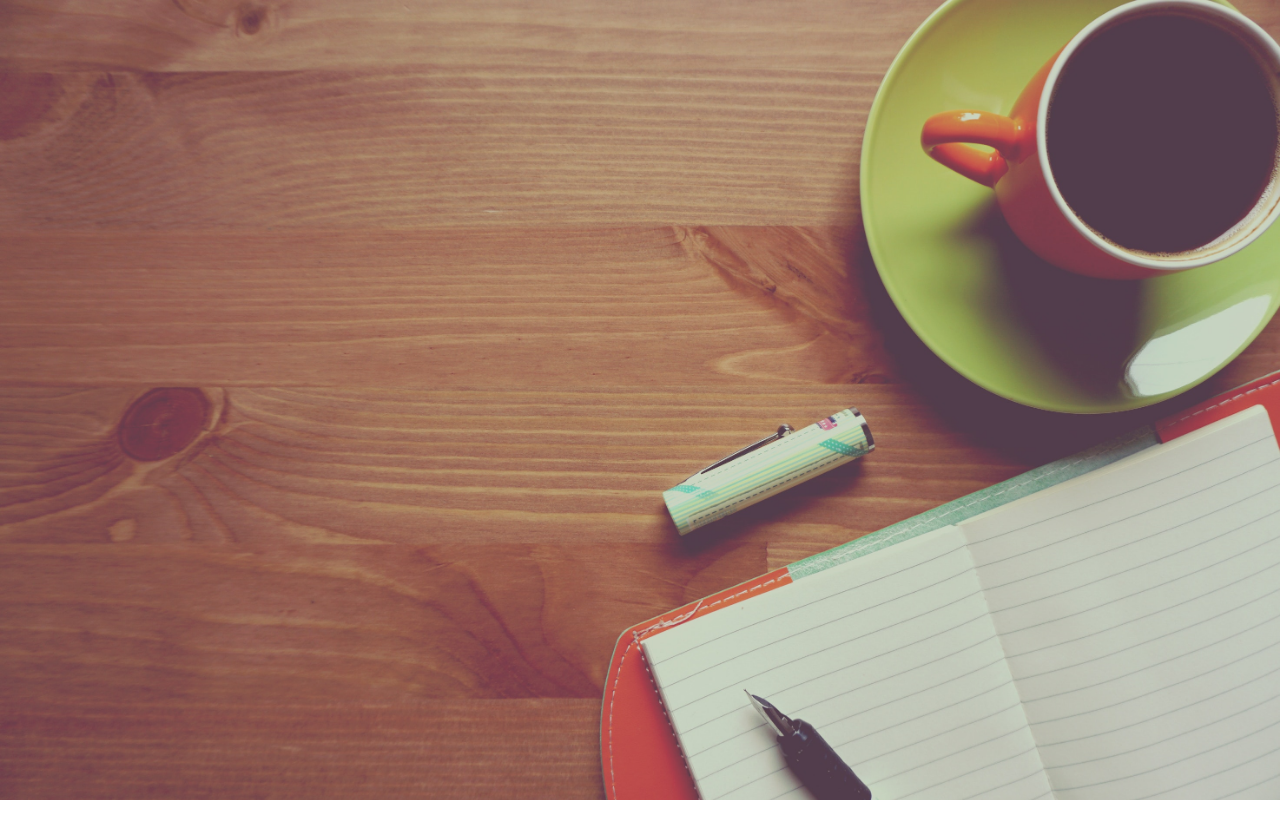
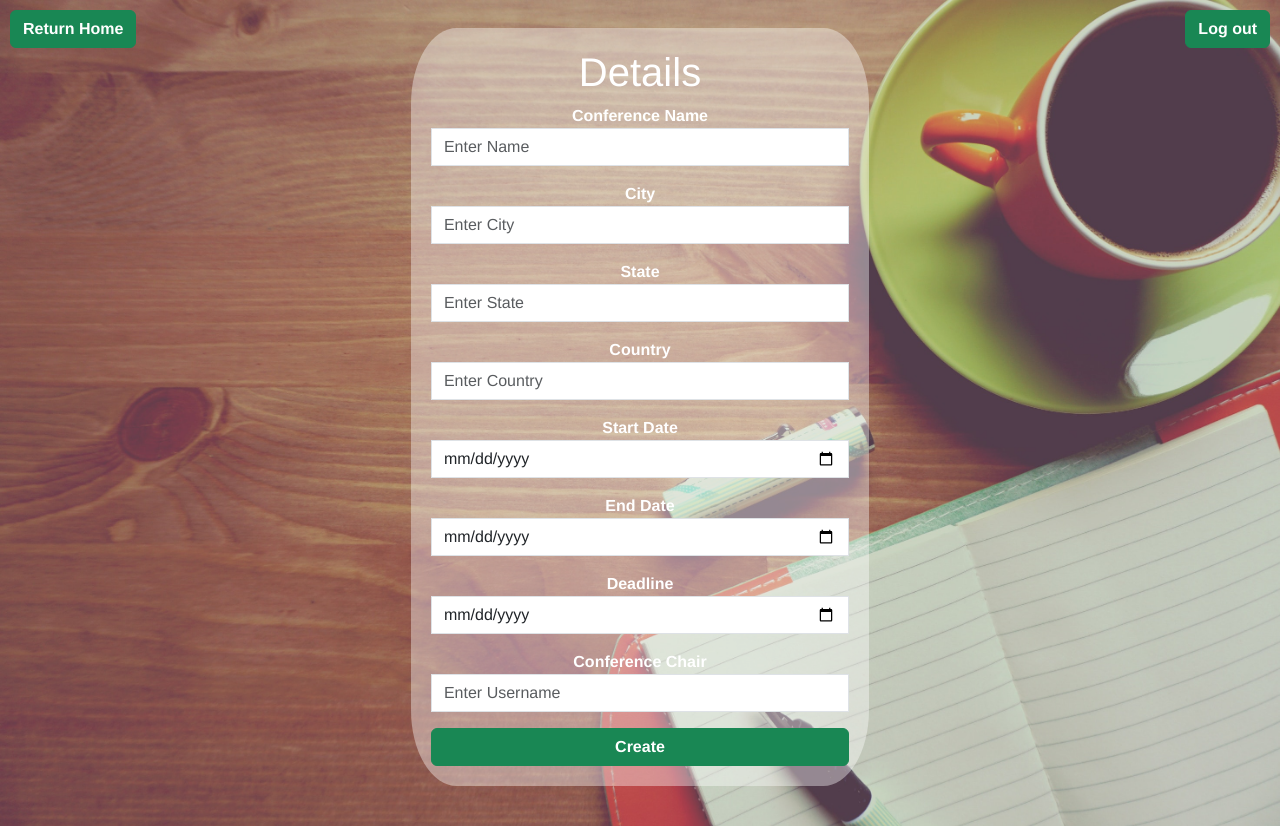
Before and after one commit to zanerosu/Conf_Paper_Sys, a React (Create React App) app in the folder frontend/: page /New-Conference in a window 1280 px wide. Before the commit this address had no page. Before the commit the page ends 800 px from the top, so only its background shows below. Built offline with nearby package versions, Linux system fonts and the light colour scheme.

Commit message:
Created New_Conference page
Made new conference page that includes a form that adds a instance in the conferences database.

```diff
--- a/frontend/src/App.css
+++ b/frontend/src/App.css
@@ -17,7 +17,7 @@
     top: -100px;
   }
 
-  .Login-Background{
+  .Form-Background{
     display: flex;
     flex-direction: column;
     background-color: rgba(255, 255, 255, 0.39);
@@ -47,3 +47,9 @@
     top: 10px;
     right: 10px;
   }
+
+  .btn-home{
+    position: absolute;
+    top: 10px;
+    left: 10px;
+  }
--- a/frontend/src/App.js
+++ b/frontend/src/App.js
@@ -1,19 +1,21 @@
 import React from 'react'
 import Login from './Login'
 import Home from './Home'
+import New_Conference from './New_Conference';
+
 import './App.css';
 
 import {BrowserRouter, Routes, Route} from 'react-router-dom'
+
 
 function App() {
   return (
     <div className = 'App'>
     <BrowserRouter>
         <Routes>
-
           <Route path = '/' element = {<Login/>}></Route>
           <Route path = '/home' element = {<Home/>}></Route>
-
+          <Route path = '/New-Conference' element = {<New_Conference/>}></Route>
         </Routes>
     </BrowserRouter>
     </div>
--- a/frontend/src/Home.js
+++ b/frontend/src/Home.js
@@ -1,5 +1,5 @@
 import React from 'react';
-import { Link, useNavigate } from 'react-router-dom'
+import { useNavigate } from 'react-router-dom'
 import { useUser } from './UserContext';
 
 function Home() {
@@ -18,10 +18,12 @@ function Home() {
       <button type = 'submit' className='btn btn-success btn-logout' onClick={handleLogout}><strong>Log out</strong></button>
         <h1 className='Page-Header'>Welcome, {user ? user.Fname : 'Guest'}</h1>
         <div className='Home-List'>
-          <ul>
-            <img src = "Create_Conf_Icon.png" alt = "Icon 1"/>
-            <br/>
-            Create Conference
+          <ul onClick={() => navigate('/New-Conference')} id = "New_Conference">
+            <label for = "New_Conference">
+              <img src = "Create_Conf_Icon.png" alt = "Icon 1"/>
+              <br/>
+              <a>Create Conference</a>
+            </label>
           </ul>
           <ul>
             <img src = "Author-Icon.png" alt = "Icon 2"/>
--- a/frontend/src/Login.js
+++ b/frontend/src/Login.js
@@ -1,5 +1,5 @@
 import React, { useState } from 'react';
-import { Link, useNavigate } from 'react-router-dom'
+import {useNavigate } from 'react-router-dom'
 import Validation from './LoginValidation';
 import axios from 'axios';
 import { useUser } from './UserContext';
@@ -46,8 +46,8 @@ function Login() {
             Conference Paper <br/>
             Review System
         </h1>
-        <div className='Login-Background'>
-            <h1 className='Login-Header'>Login</h1>
+        <div className='Form-Background'>
+            <h1>Login</h1>
             <form action = "" onSubmit={handleSubmit}>
                 <div className='mb-3'>
                     <label htmlfor = 'username'><strong>Username</strong></label>
--- /dev/null
+++ b/frontend/src/New_Conference.js
@@ -0,0 +1,105 @@
+import React, { useState } from 'react';
+import axios from 'axios';
+import { useUser } from './UserContext';
+import {useNavigate } from 'react-router-dom'
+
+
+function New_Conference() {
+  const {logoutUser} = useUser();
+
+  const [values, setValues] = useState({
+    Conf_Name: '',
+    City: '',
+    State: '',
+    Country: '',
+    Start_Date: '',
+    End_Date: '',
+    Deadline: '',
+    Conf_Chair: ''
+  });
+
+  const handleInput = (event) => {
+    setValues(prev => ({...prev, [event.target.name]: event.target.value}))
+  };
+
+  const handleLogout = () =>{
+    logoutUser();
+    navigate('/');
+  };
+
+  const navigate = useNavigate();
+
+  const handleSubmit = (event) => {
+    event.preventDefault();
+    console.log(values);
+      axios.post('http://localhost:8081/New-Conference', values)
+      .then(res => {
+        console.log(res.data);
+        if (res.data.status === "Success"){
+          alert("New Conference Created")
+          navigate('/home')
+        } else {
+          alert("Error creating conference!")
+        }
+      })
+      .catch(err => console.log(err))
+  };
+
+  return (
+    <div className='New-Conf-Page'>
+      <button type = 'submit' className='btn btn-success btn-logout' onClick={handleLogout}><strong>Log out</strong></button>
+      <button type = 'submit' className='btn btn-success btn-home' onClick={() => navigate('/Home')}><strong>Return Home</strong></button>
+        <h1 className='Page-Header'>
+            Create New Confernce
+        </h1>
+        <div className='Form-Background'>
+            <h1>Details</h1>
+            <form action = "" onSubmit = {handleSubmit}>
+                <div className='mb-3'>
+                    <label htmlfor = 'Conf_Name'><strong>Conference Name</strong></label>
+                    <input type = 'text' placeholder= 'Enter Name' name = 'Conf_Name' className = 'form-control rounded-0' onChange={handleInput}/>
+                </div>
+
+                <div className='mb-3'>
+                    <label htlmFor = 'City'><strong>City</strong></label>
+                    <input type = 'text' placeholder= 'Enter City' name = 'City' className = 'form-control rounded-0' onChange={handleInput}/>
+                </div>
+
+                <div className='mb-3'>
+                    <label htlmFor = 'State'><strong>State</strong></label>
+                    <input type = 'text' placeholder= 'Enter State' name = 'State' className = 'form-control rounded-0' onChange={handleInput}/>
+                </div>
+
+                <div className='mb-3'>
+                    <label htlmFor = 'Country'><strong>Country</strong></label>
+                    <input type = 'text' placeholder= 'Enter Country' name = 'Country' className = 'form-control rounded-0' onChange={handleInput}/>
+                </div>
+
+                <div className='mb-3'>
+                    <label htlmFor = 'Start_Date'><strong>Start Date</strong></label>
+                    <input type = 'date' placeholder= 'Enter Date' name = 'Start_Date' className = 'form-control rounded-0' onChange={handleInput}/>
+                </div>
+
+                <div className='mb-3'>
+                    <label htlmFor = 'End_Date'><strong>End Date</strong></label>
+                    <input type = 'date' placeholder= 'Enter Date' name = 'End_Date' className = 'form-control rounded-0' onChange={handleInput}/>
+                </div>
+
+                <div className='mb-3'>
+                    <label htlmFor = 'Deadline'><strong>Deadline</strong></label>
+                    <input type = 'date' placeholder= 'Enter Date' name = 'Deadline' className = 'form-control rounded-0' onChange={handleInput}/>
+                </div>
+
+                <div className='mb-3'>
+                    <label htlmFor = 'Conf_Chair'><strong>Conference Chair</strong></label>
+                    <input type = 'text' placeholder= 'Enter Username' name = 'Conf_Chair' className = 'form-control rounded-0' onChange={handleInput}/>
+                </div>
+
+                <button type = 'submit' className='btn btn-success w-100'><strong>Create</strong></button>
+            </form>
+        </div>
+    </div>
+  );
+};
+
+export default New_Conference
```
Also changed, not shown: 1 other file (tests, documents, lock files or other folders).
